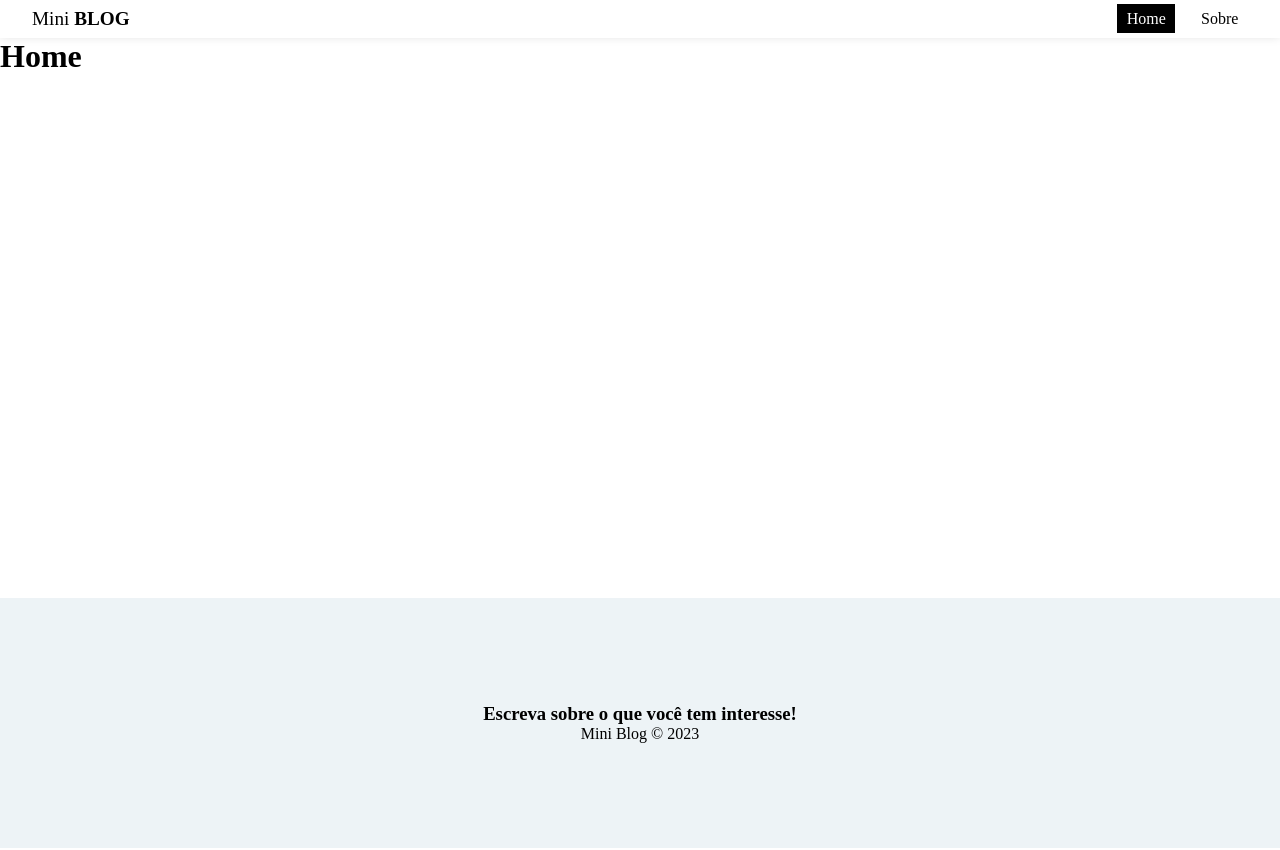
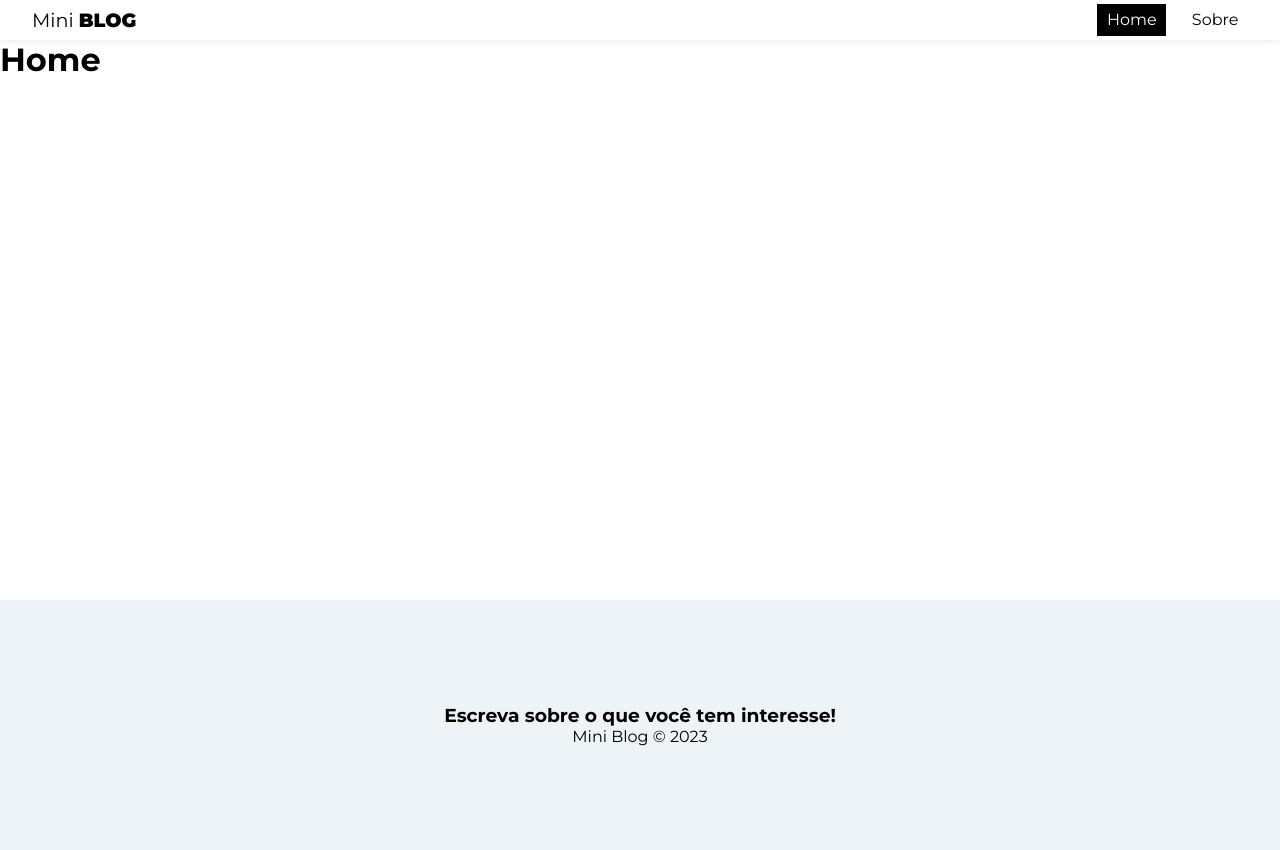
Before and after one commit to AntonioSabino/mini-blog-react, a React (Vite) app: page / in a window 1280 px wide. Built offline with nearby package versions, Linux system fonts and the light colour scheme.

Commit message:
Adicionando estilos gerais

```diff
--- a/index.html
+++ b/index.html
@@ -3,6 +3,11 @@
 
 <head>
   <meta charset="UTF-8" />
+  <link rel="preconnect" href="https://fonts.googleapis.com">
+  <link rel="preconnect" href="https://fonts.gstatic.com" crossorigin>
+  <link
+    href="https://fonts.googleapis.com/css2?family=Montserrat:ital,wght@0,100;0,200;0,300;0,400;0,500;0,600;0,700;0,800;0,900;1,100;1,200;1,300;1,400;1,500;1,600;1,700;1,800;1,900&display=swap"
+    rel="stylesheet">
   <link rel="icon" type="image/svg+xml" href="/vite.svg" />
   <meta name="viewport" content="width=device-width, initial-scale=1.0" />
   <title>Mini Blog</title>
--- a/src/App.css
+++ b/src/App.css
@@ -1,8 +1,3 @@
-* {
-	margin: 0;
-	box-sizing: border-box;
-}
-
 .container {
 	min-height: 60vh;
 	margin-bottom: 5em;
--- a/src/index.css
+++ b/src/index.css
@@ -0,0 +1,31 @@
+* {
+	margin: 0;
+	box-sizing: border-box;
+	font-family: 'Montserrat', sans-serif;
+}
+
+input::placeholder,
+textarea::placeholder {
+	font-family: 'Montserrat', sans-serif;
+}
+
+input:focus,
+textarea:focus {
+	outline: none;
+}
+
+a,
+nav button {
+	text-decoration: none;
+	background: transparent;
+	border: none;
+	color: #000;
+	transition: 0.4s;
+	cursor: pointer;
+	font-family: 'Montserrat', sans-serif;
+}
+
+a:hover,
+nav button:hover {
+	color: #bbb;
+}
```
